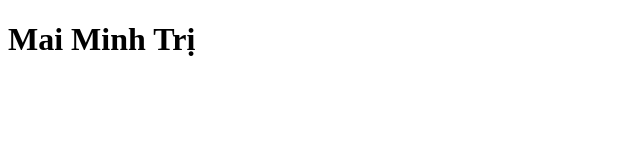
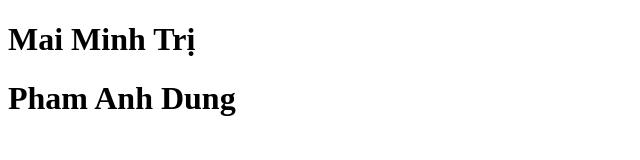
Before and after one commit to MinhTriMai/Demo-github, a plain HTML site: page index.html in a window 1280 px wide. Shown: the whole page, without its empty margins (0-640 px from the left). Drawn offline with Linux system fonts and the light colour scheme.

Commit message:
Update index.html

```diff
--- a/index.html
+++ b/index.html
@@ -7,5 +7,6 @@
 </head>
 <body>
 	<h1>Mai Minh Trị</h1>
+	<h1>Pham Anh Dung</h1>
 </body>
 </html>
```
